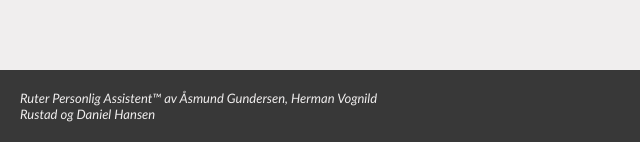
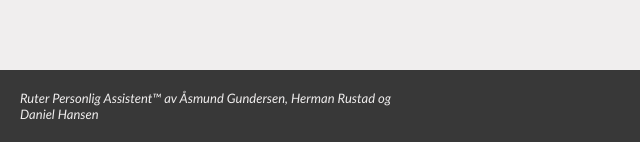
Before and after one commit to danielrogerh/innovationCamp, a plain HTML site: page index/index.html in a window 1280 px wide. Shown: the part 2082-2224 px from the top of the page, 0-640 px from the left. Drawn offline with Linux system fonts and the light colour scheme.

Commit message:
push-test reversering

```diff
--- a/index/index.html
+++ b/index/index.html
@@ -52,7 +52,7 @@
 
 
     </div>
-<p>Ruter Personlig Assistent&trade; av Åsmund Gundersen, Herman Vognild Rustad og Daniel Hansen</p>
+<p>Ruter Personlig Assistent&trade; av Åsmund Gundersen, Herman Rustad og Daniel Hansen</p>
 </footer>
 </body>
 
```
